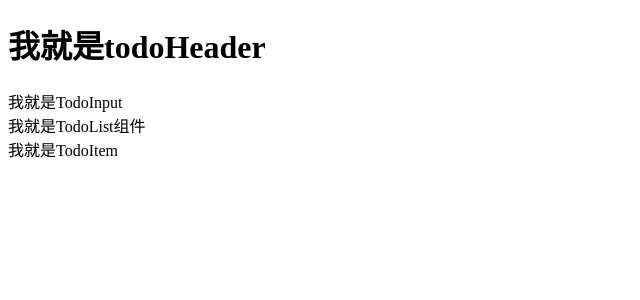
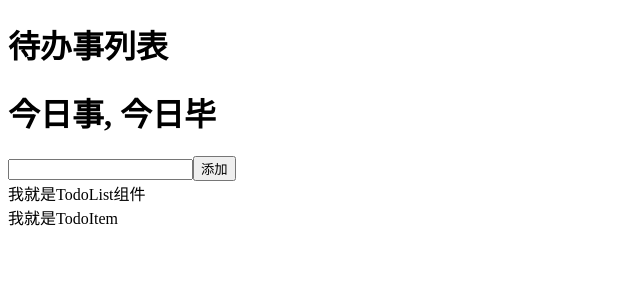
Before and after one commit to chuhx1024/React_QF, a React (Create React App) app: page / in a window 1280 px wide. Shown: the top 300 px of the page, without its empty margins (0-640 px from the left). Built offline with nearby package versions, Linux system fonts and the light colour scheme.

Commit message:
实现组件之间的简单传参

```diff
--- a/src/App.js
+++ b/src/App.js
@@ -9,7 +9,9 @@ export default class App extends Component {
     render() {
         return (
             <div>
-                <TodoHeader/>
+                <TodoHeader desc="今日事, 今日毕">
+                    待办事列表
+                </TodoHeader>
                 <TodoInput/>
                 <TodoList/>
             </div>
--- a/src/components/TodoHeader/index.js
+++ b/src/components/TodoHeader/index.js
@@ -1,11 +1,10 @@
-import React, { Component } from 'react'
+import React from 'react'
 
-export default class TodoHeader extends Component {
-    render() {
-        return (
-            <h1>
-                我就是todoHeader
-            </h1>
-        )
-    }
+export default function TodoHeader(props) {
+    return (
+        <div>
+            <h1>{props.children}</h1>
+            <h1>{props.desc}</h1>
+        </div>
+    )
 }
--- a/src/components/TodoInput/index.js
+++ b/src/components/TodoInput/index.js
@@ -1,11 +1,12 @@
-import React, { Component } from 'react'
+import React from 'react'
 
-export default class TodoInput extends Component {
-    render() {
-        return (
+export default function TodeInput() {
+    return (
+        <div>
             <div>
-                我就是TodoInput
+                <input type="text"/>
+                <button>添加</button>
             </div>
-        )
-    }
+        </div>
+    )
 }
```
Also changed, not shown: 1 other file (tests, documents, lock files or other folders).
